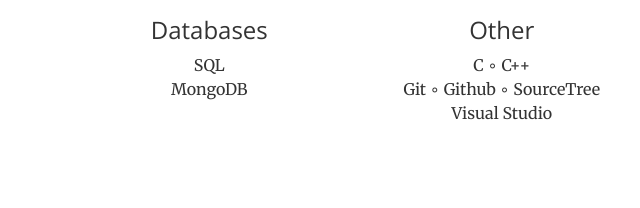
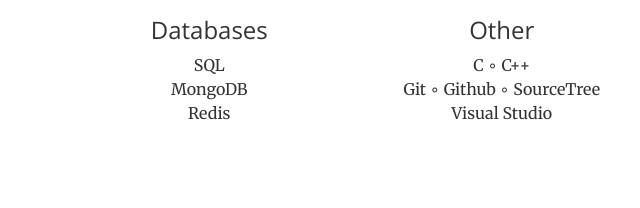
Before and after one commit to Salgat/Personal-WebsiteV2, a plain HTML site: page index.html in a window 1280 px wide. Shown: the part 1472-1680 px from the top of the page, 577-1217 px from the left. Drawn offline with nearby package versions, Linux system fonts and the light colour scheme.

Commit message:
Add Redis to skills

```diff
--- a/index.html
+++ b/index.html
@@ -138,6 +138,7 @@
                         <ul>
                             <li>SQL</li>
                             <li>MongoDB</li>
+                            <li>Redis</li>
                         </ul>
                     </div>
                 </div>
```
